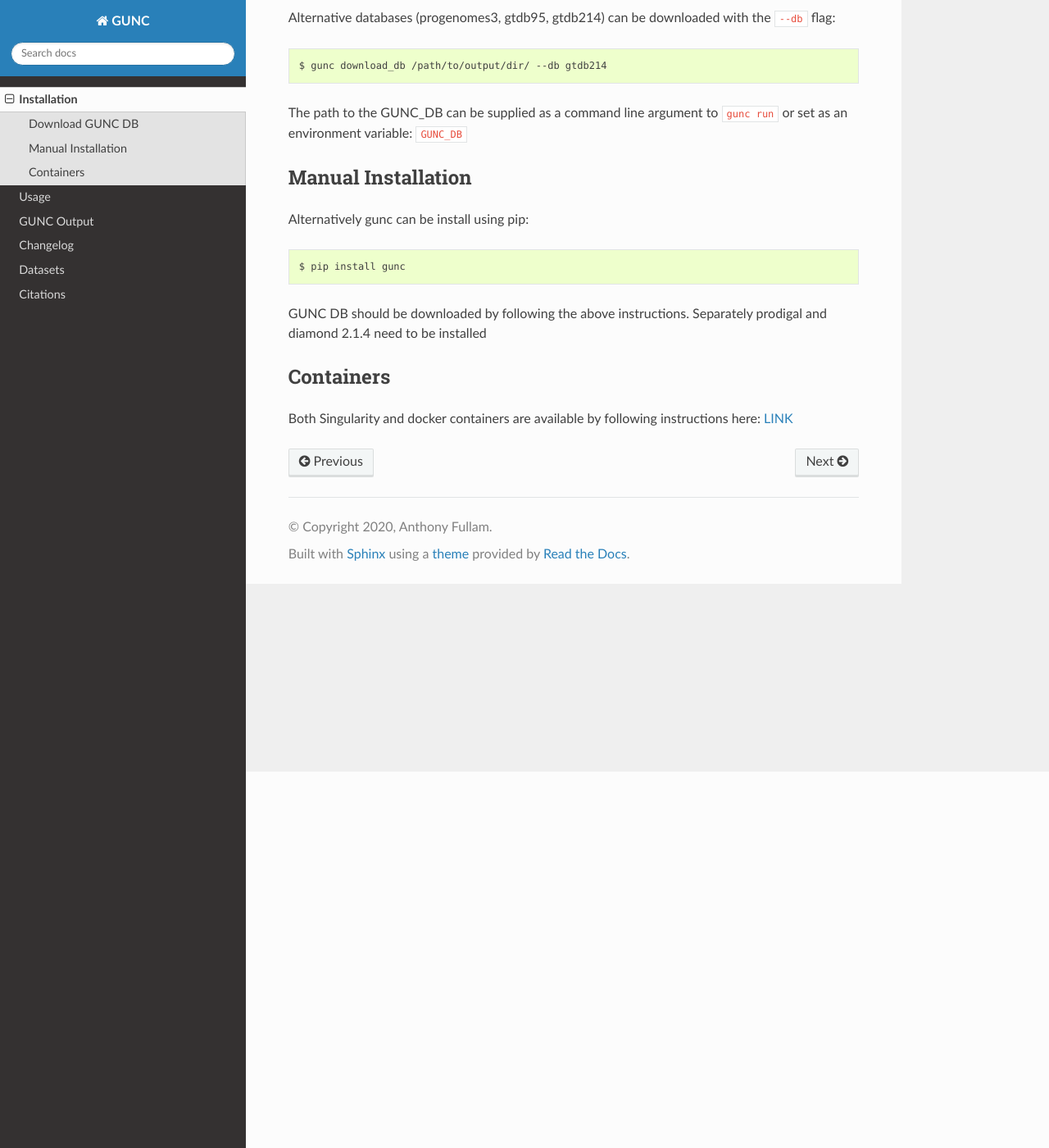
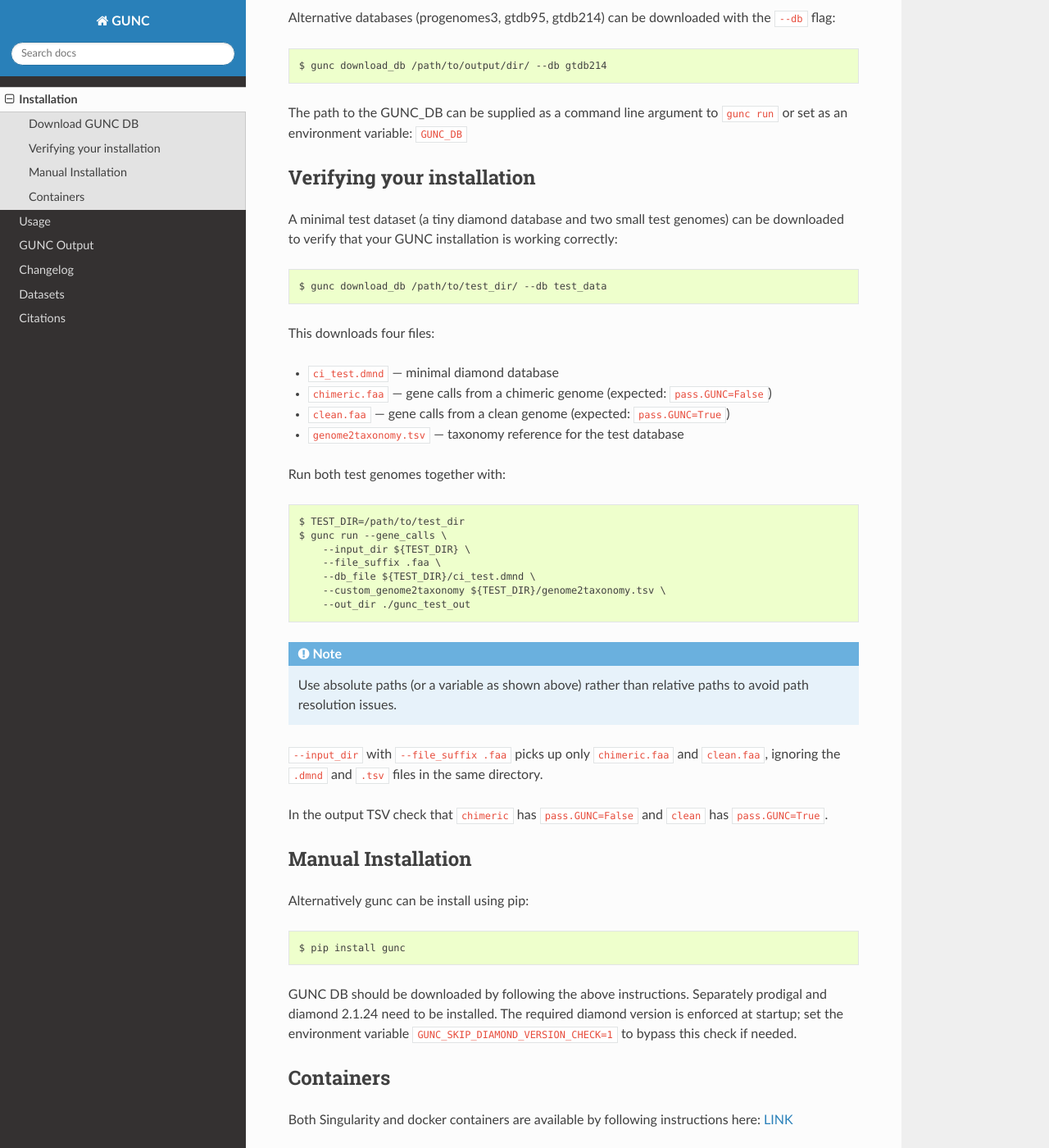
Before and after one commit to grp-bork/gunc, a Sphinx documentation site: the page built from docs/source/installation.rst, in a window 1280 px wide and 1400 px high, scrolled down 459 px. Shown: the whole window at 82% size. Built offline with Sphinx 7.4.7 and the Read the Docs theme 3.1.0, drawn with Linux system fonts in a browser that asks for light colours; pages that are not in the unit, such as notebooks, are missing from menus.

Commit message:
Update docs

```diff
--- a/docs/source/installation.rst
+++ b/docs/source/installation.rst
@@ -19,6 +19,41 @@ Alternative databases (progenomes3, gtdb95, gtdb214) can be downloaded with the
 The path to the GUNC_DB can be supplied as a command line argument
 to :code:`gunc run` or set as an environment variable: :code:`GUNC_DB`
 
+Verifying your installation
+----------------------------
+
+A minimal test dataset (a tiny diamond database and two small test genomes)
+can be downloaded to verify that your GUNC installation is working correctly::
+
+    $ gunc download_db /path/to/test_dir/ --db test_data
+
+This downloads four files:
+
+- :code:`ci_test.dmnd` — minimal diamond database
+- :code:`chimeric.faa` — gene calls from a chimeric genome (expected: ``pass.GUNC=False``)
+- :code:`clean.faa` — gene calls from a clean genome (expected: ``pass.GUNC=True``)
+- :code:`genome2taxonomy.tsv` — taxonomy reference for the test database
+
+Run both test genomes together with::
+
+    $ TEST_DIR=/path/to/test_dir
+    $ gunc run --gene_calls \
+        --input_dir ${TEST_DIR} \
+        --file_suffix .faa \
+        --db_file ${TEST_DIR}/ci_test.dmnd \
+        --custom_genome2taxonomy ${TEST_DIR}/genome2taxonomy.tsv \
+        --out_dir ./gunc_test_out
+
+.. note::
+   Use absolute paths (or a variable as shown above) rather than relative paths
+   to avoid path resolution issues.
+
+:code:`--input_dir` with :code:`--file_suffix .faa` picks up only ``chimeric.faa``
+and ``clean.faa``, ignoring the ``.dmnd`` and ``.tsv`` files in the same directory.
+
+In the output TSV check that ``chimeric`` has :code:`pass.GUNC=False` and
+``clean`` has :code:`pass.GUNC=True`.
+
 Manual Installation
 -------------------
 
@@ -27,7 +62,9 @@ Alternatively gunc can be install using pip::
     $ pip install gunc
 
 GUNC DB should be downloaded by following the above instructions.
-Separately prodigal and diamond 2.1.4 need to be installed
+Separately prodigal and diamond 2.1.24 need to be installed.
+The required diamond version is enforced at startup; set the environment variable
+``GUNC_SKIP_DIAMOND_VERSION_CHECK=1`` to bypass this check if needed.
 
 
 Containers
```
Also changed, not shown: docs/source/datasets.rst (+7 -7 lines), docs/source/usage.rst (+8 -0 lines).
